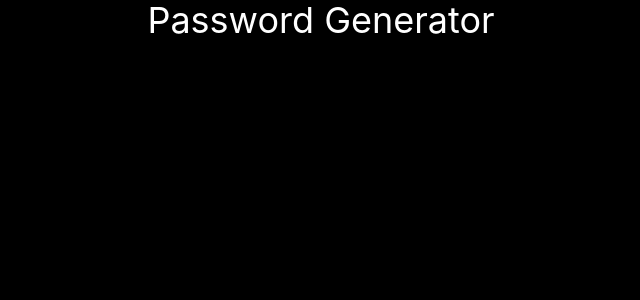
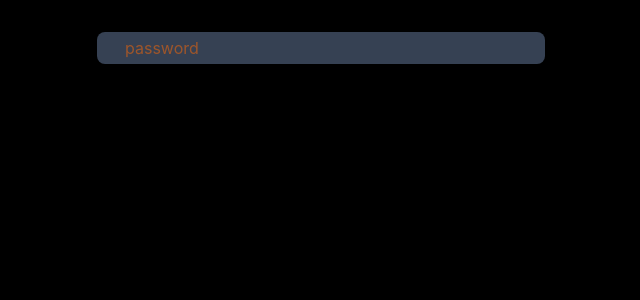
Before and after one commit to hasssanop1/react-by-chai, a React (Vite) app in the folder 05passwordGenerator/: page / in a window 1280 px wide. Shown: the top 300 px of the page, without its empty margins (319-959 px from the left). Built offline with nearby package versions, Linux system fonts and the light colour scheme.

Commit message:
added upper cas , lower case , numbers and symbols functionality in the Password Generator

```diff
--- a/05passwordGenerator/src/App.jsx
+++ b/05passwordGenerator/src/App.jsx
@@ -1,15 +1,62 @@
 import { useState } from 'react'
-import reactLogo from './assets/react.svg'
-import viteLogo from './assets/vite.svg'
-import heroImg from './assets/hero.png'
+
 import './App.css'
 
 function App() {
-  const [count, setCount] = useState(0)
+  const [length, setLength] = useState(8)
+  const [includeUppercase, setIncludeUppercase] = useState(false)
+  const [includeLowercase, setIncludeLowercase] = useState(false)
+  const [includeNumbers, setIncludeNumbers] = useState(false)
+  const [includeSymbols, setIncludeSymbols] = useState(false)
+  // password generation logic will be implemented here
+  const  [password, setPassword] = useState("")
+
+  //password gnerator function
+  const genratePassword = (()=>{
+    let pass = ""
+    let string = ""
+    let includeUppercase = "ABCDEFGHIJKLMNOPQRSTUVWXYZ"
+    let includeLowercase = "abcdefghijklmnopqrstuvwxyz"
+    let includeNumbers = "0123456789"
+    let includeSymbols = "!@#$%^&*()-+=_<>?/"
+
+
+    if(includeUppercase){
+      pass += includeUppercase
+    }
+    if(includeLowercase){
+      pass += includeLowercase
+    }
+    if(includeNumbers){
+      pass += includeNumbers
+    }
+    if(includeSymbols){
+      pass += includeSymbols
+    }
+
+
+    // Loop
+    for(let i = 1; i < Array.length; i++){
+      let character = Math.floor(Math.random() * pass.length +1)
+      pass = str.charAt(character)
+
+      setPassword(pass)
+    }
+  } ,[length, includeUppercase, includeLowercase, includeNumbers , includeSymbols , setPassword])
 
   return (
     <>
-      <h1 className="text-4xl text-center text-white">Password Generator</h1>
+    <div className="w-full  max-w-md mx-auto shadow-md rounded-lg px-4 my-8 text-orange-500  bg-gray-700 ">
+      <div className="flex-shadow rounded-lg  overflow-hidden mb-4">
+        <input type="text"
+        value={password}
+          className="outline-none w-full py-1 px-3 "
+          placeholder="password"
+          readOnly
+          ></input>
+
+      </div>
+    </div>
     </>
   )
 }
```
